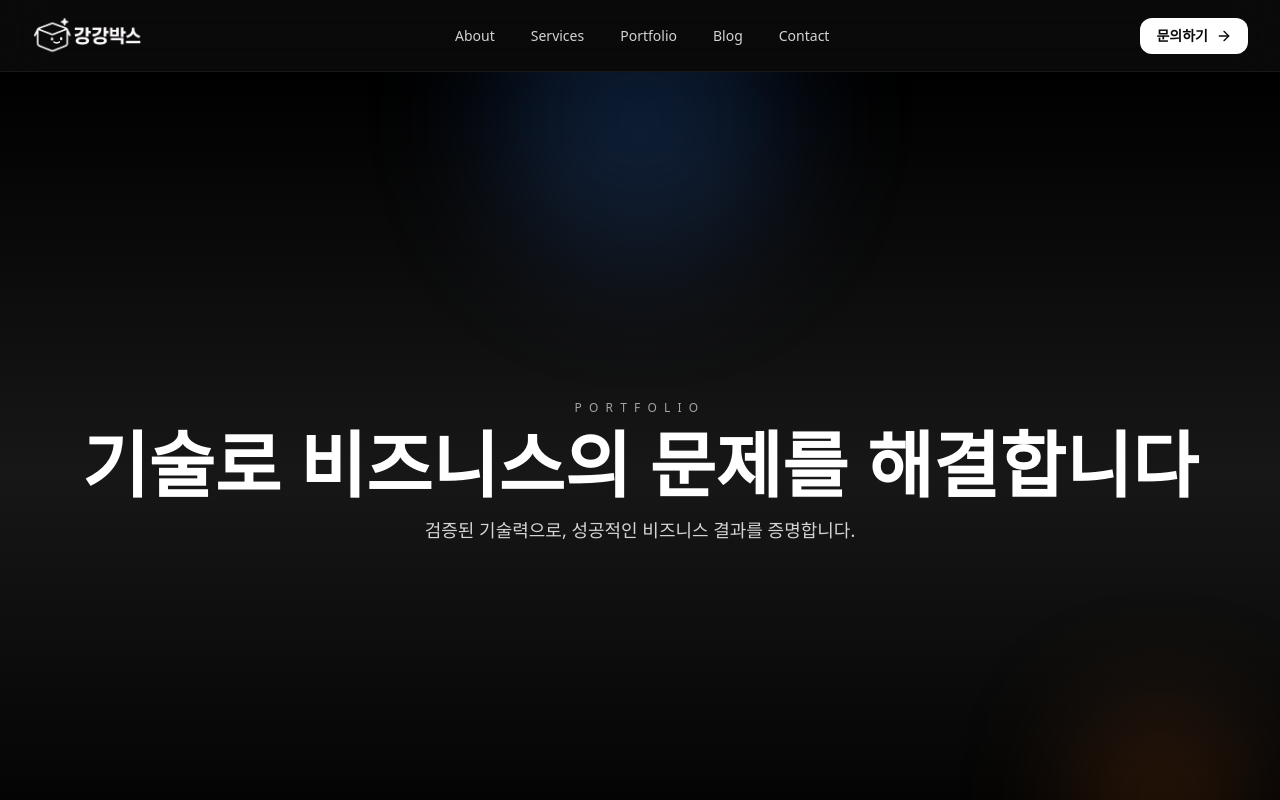
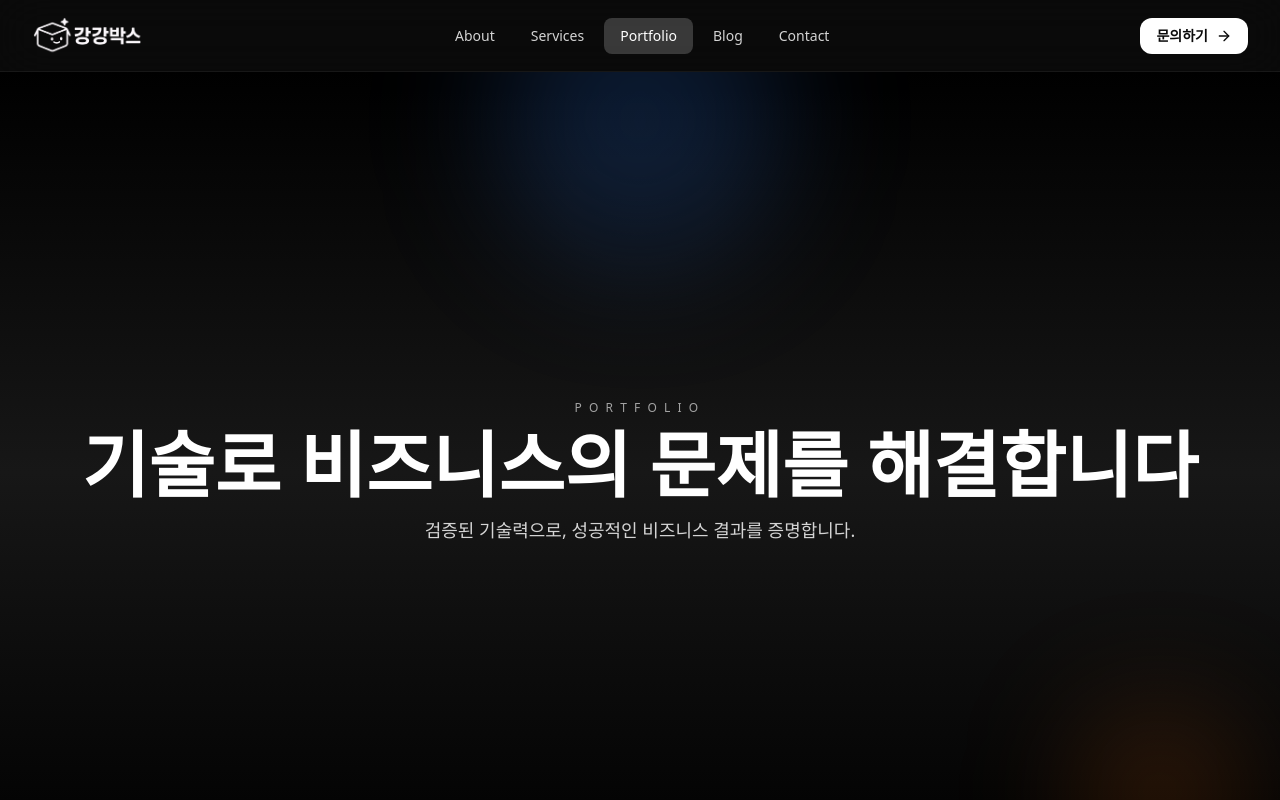
Before and after one commit to oz-kangkangparks/kangkangparks, a Next.js app: page /portfolio in a window 1280 px wide. Shown: the top 800 px of the page. Built offline with nearby package versions, Linux system fonts and the light colour scheme.

Commit message:
Modify : 헤더에 카테고리 라벨 css 추가

```diff
--- a/components/Header.tsx
+++ b/components/Header.tsx
@@ -2,6 +2,7 @@
 
 import React, { useEffect, useState } from "react";
 import Link from "next/link";
+import { usePathname } from "next/navigation";
 import { AnimatePresence, motion } from "framer-motion";
 import { createPortal } from "react-dom";
 import { ArrowRight, Menu, X } from "lucide-react";
@@ -70,6 +71,7 @@ const NAV_ITEMS = [
 ];
 
 function HeaderNav() {
+    const pathname = usePathname();
     const variants = {
         init: { opacity: 0, y: -8 },
         show: (i: number) => ({
@@ -80,20 +82,35 @@ function HeaderNav() {
     };
     return (
         <nav className="hidden items-center gap-1 text-sm text-neutral-300 md:flex">
-            {NAV_ITEMS.map((it, i) => (
+            {NAV_ITEMS.map((it, i) => {
+                const isActive = pathname === it.href;
+                return (
                     <Link key={it.href} href={it.href}>
                         <motion.div
                             custom={i}
                             initial="init"
                             animate="show"
                             variants={variants}
-                        className="relative px-4 py-2 rounded-lg hover:bg-neutral-800/50 hover:text-white transition-colors"
+                            className={`relative px-4 py-2 rounded-lg transition-colors ${
+                                isActive
+                                    ? "bg-white/10 text-white font-medium"
+                                    : "hover:bg-neutral-800/50 hover:text-white"
+                            }`}
                             whileTap={{ scale: 0.98 }}
                         >
                             <span>{it.label}</span>
+                            {isActive && (
+                                <motion.div
+                                    layoutId="activeNav"
+                                    className="absolute inset-0 rounded-lg bg-white/10"
+                                    initial={false}
+                                    transition={{ type: "spring", stiffness: 500, damping: 30 }}
+                                />
+                            )}
                         </motion.div>
                     </Link>
-            ))}
+                );
+            })}
         </nav>
     );
 }
```
Lines whose indentation alone changed are shown as unchanged.
